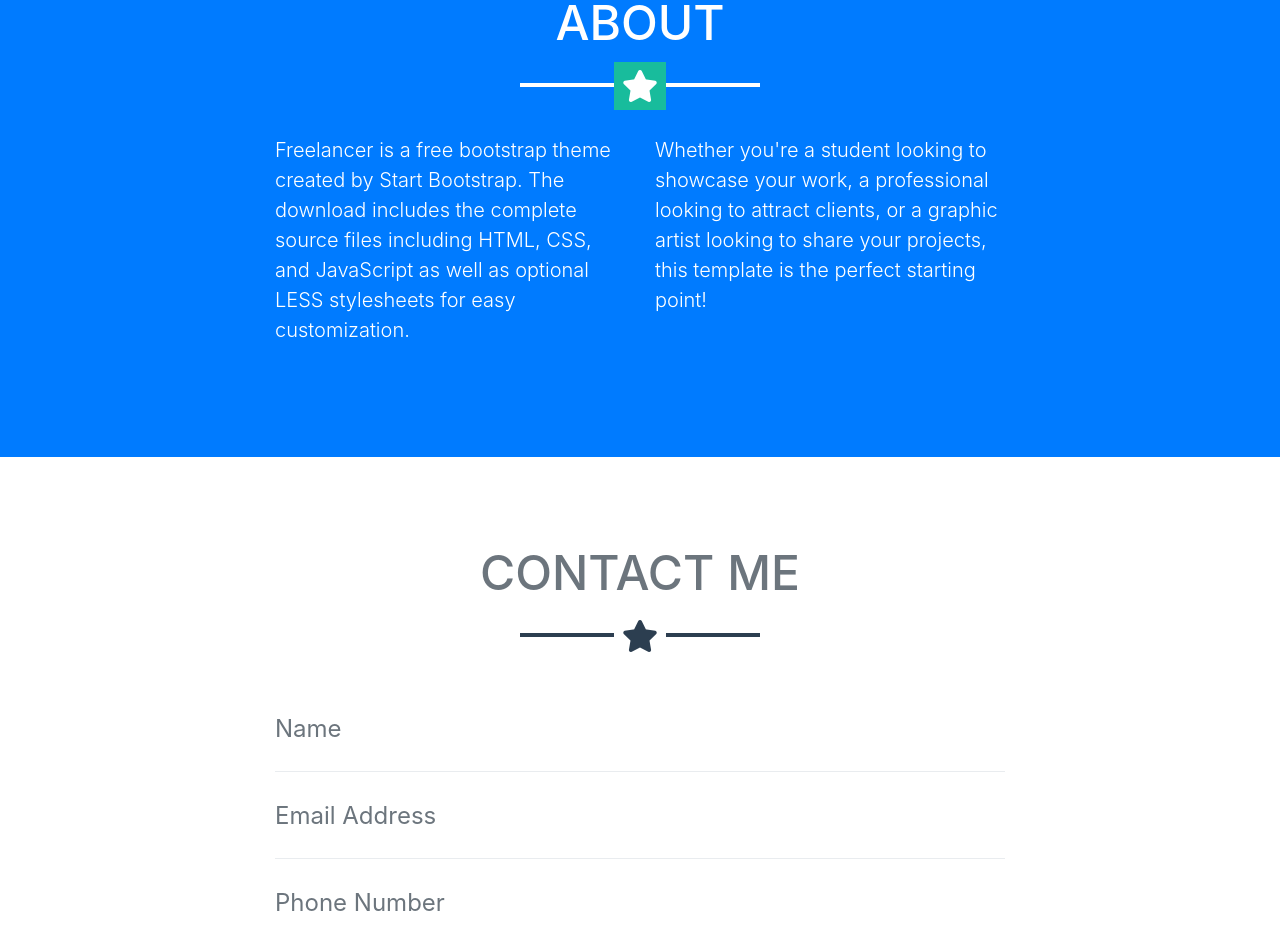
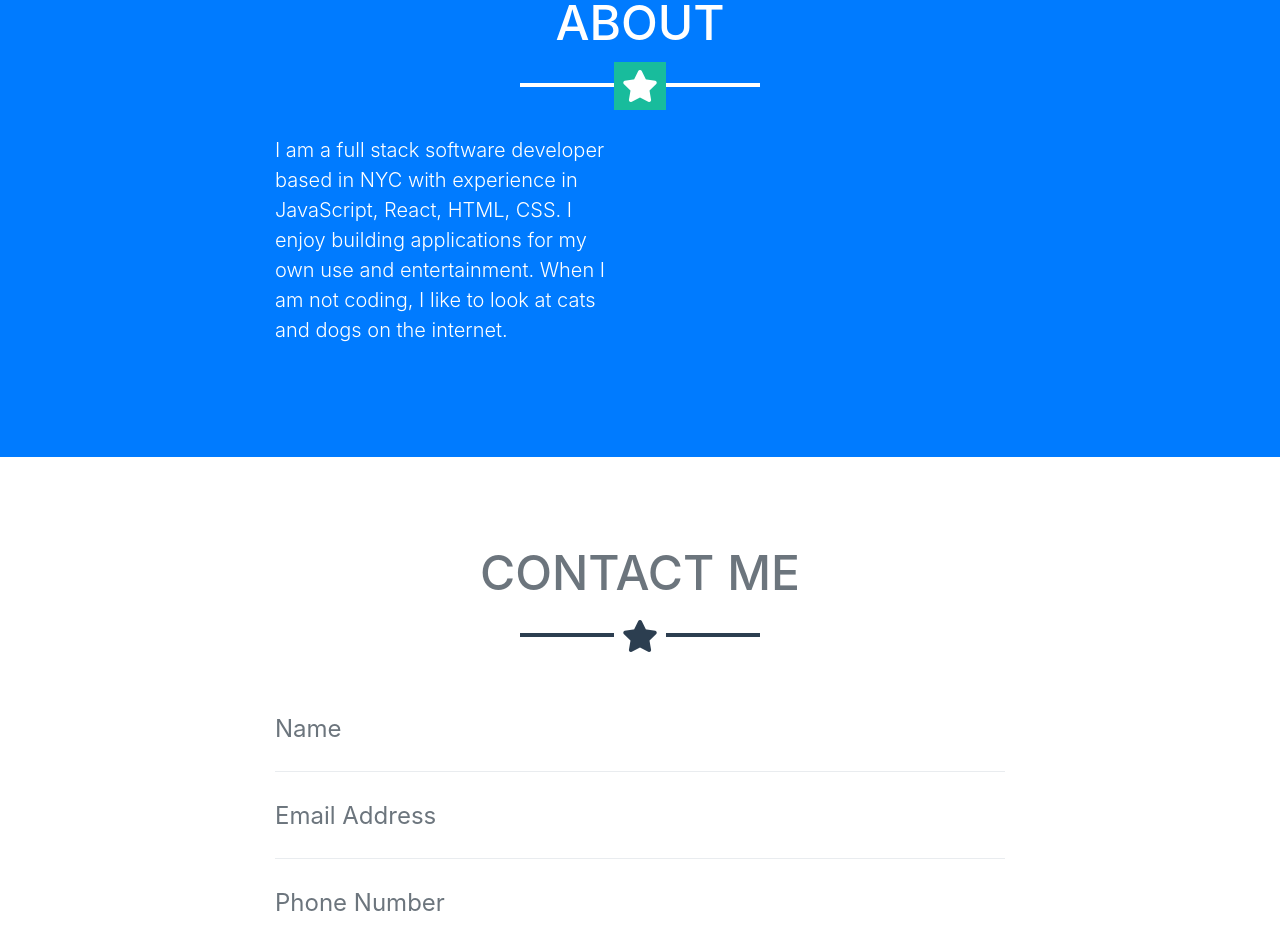
Before and after one commit to williamlee21/portfolio, a website with bundled scripts: page index.html in a window 1280 px wide. Shown: the part 1736-2671 px from the top of the page. Built offline with nearby package versions, Linux system fonts and the light colour scheme.

Commit message:
update: index.html-aboutme

```diff
--- a/index.html
+++ b/index.html
@@ -140,12 +140,11 @@
       <hr class="star-light mb-5">
       <div class="row">
         <div class="col-lg-4 ml-auto">
-          <p class="lead">Freelancer is a free bootstrap theme created by Start Bootstrap. The download includes the complete source files
-            including HTML, CSS, and JavaScript as well as optional LESS stylesheets for easy customization.</p>
+          <p class="lead">I am a full stack software developer based in NYC with experience in JavaScript, React, HTML, CSS. I enjoy building
+            applications for my own use and entertainment. When I am not coding, I like to look at cats and dogs on the internet.</p>
         </div>
         <div class="col-lg-4 mr-auto">
-          <p class="lead">Whether you're a student looking to showcase your work, a professional looking to attract clients, or a graphic
-            artist looking to share your projects, this template is the perfect starting point!</p>
+          <p class="lead"></p>
         </div>
       </div>
       <!-- <div class="text-center mt-4">
--- a/package.json
+++ b/package.json
@@ -23,7 +23,7 @@
   ],
   "repository": {
     "type": "git",
-        "url": "https://github.com/BlackrockDigital/startbootstrap-freelancer.git"
+    "url": "git+https://github.com/BlackrockDigital/startbootstrap-freelancer.git"
   },
   "dependencies": {
     "@fortawesome/fontawesome-free": "5.3.1",
@@ -42,5 +42,9 @@
     "gulp-rename": "1.4.0",
     "gulp-sass": "4.0.1",
     "gulp-uglify": "3.0.1"
+  },
+  "main": "gulpfile.js",
+  "scripts": {
+    "test": "echo \"Error: no test specified\" && exit 1"
   }
 }
```
Also changed, not shown: 2 other files. Lines whose indentation alone changed are shown as unchanged.
